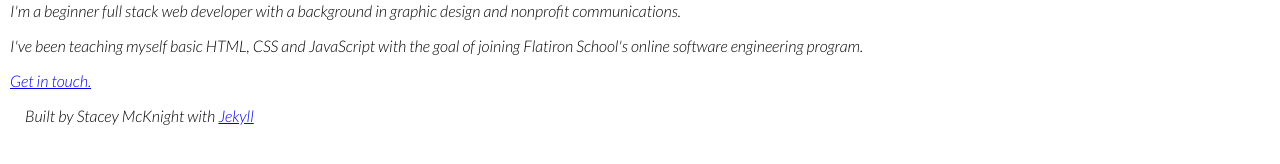
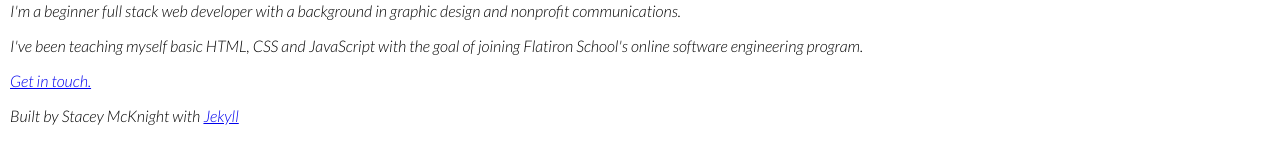
Before and after one commit to staceymck/jekyll-2020, a Jekyll site: the page built from about.markdown, in a window 1280 px wide. Shown: the part 276-440 px from the top of the page. Built offline with Jekyll 4.4.1, drawn with Linux system fonts in a browser that asks for light colours.

Commit message:
remove footer class

```diff
--- a/_includes/footer.html
+++ b/_includes/footer.html
@@ -1,3 +1,3 @@
-<footer class="footer">
+<footer>
 	<p>Built by Stacey McKnight with <a href="http://jekyllrb.com/">Jekyll</a></p>
 </footer>
```
